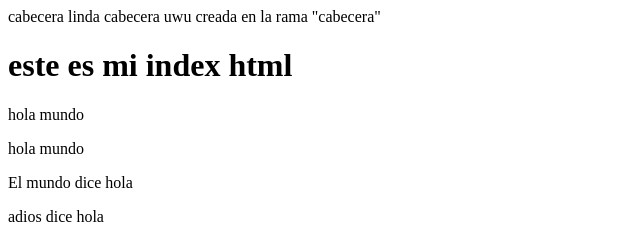
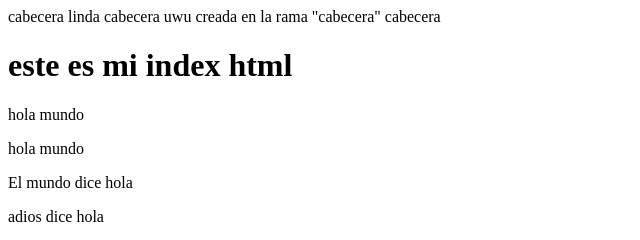
Before and after one commit to Jortizuwu/curso-git, a plain HTML site: page index.html in a window 1280 px wide. Shown: the full height of the page, 0-640 px from the left. Drawn offline with Linux system fonts and the light colour scheme.

Commit message:
modifique la cabecera y el color del texto

```diff
--- a/index.html
+++ b/index.html
@@ -8,7 +8,7 @@
   </head>
   <body>
     <div id="cabecera">
-      cabecera linda cabecera uwu creada en la rama "cabecera"
+      cabecera linda cabecera uwu creada en la rama "cabecera" cabecera
     </div>
     <h1>este es mi index html</h1>
     <div class="si">
--- a/index.js
+++ b/index.js
@@ -1 +1 @@
-console.log("hola mundo");
+console.log("hola mundo2");
```
